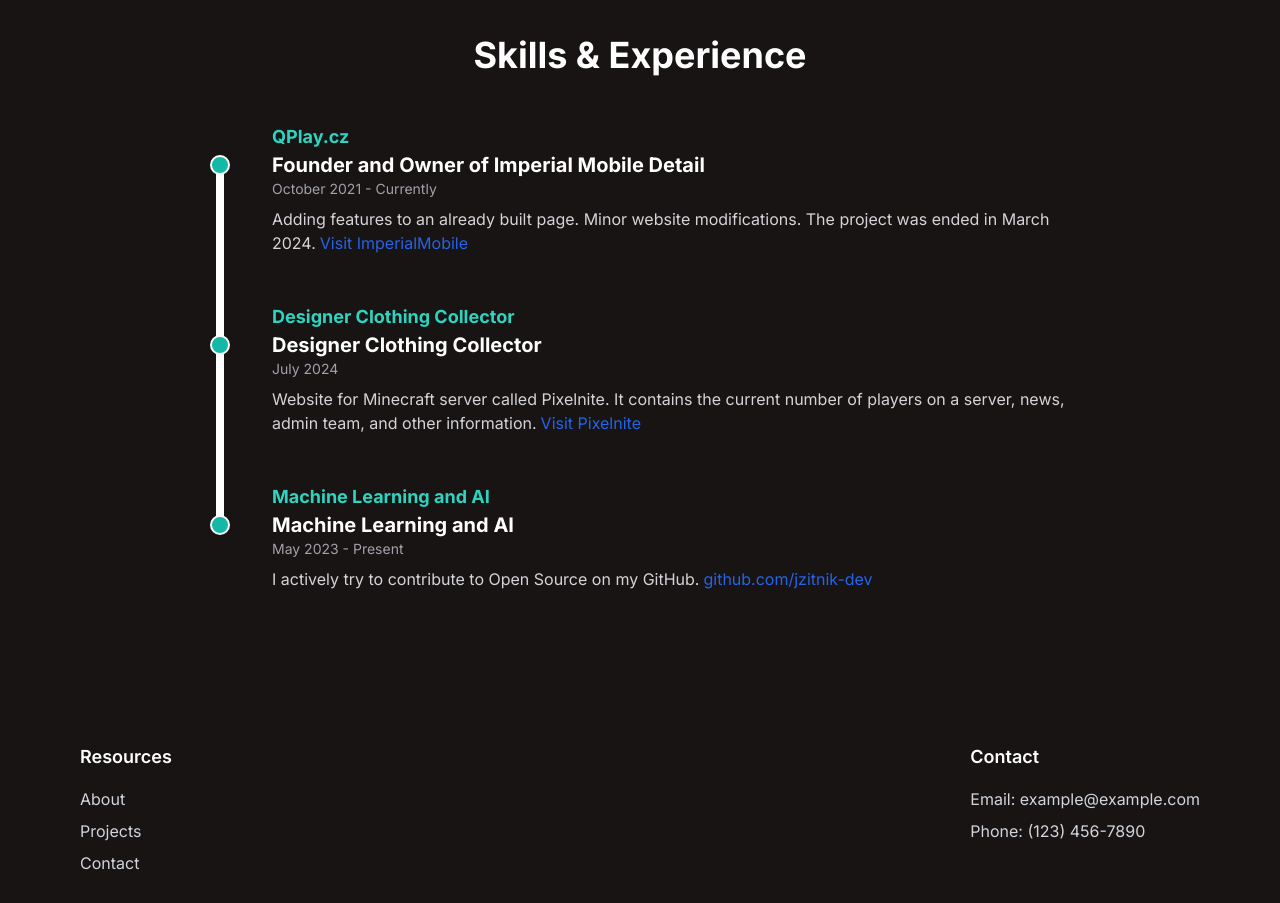
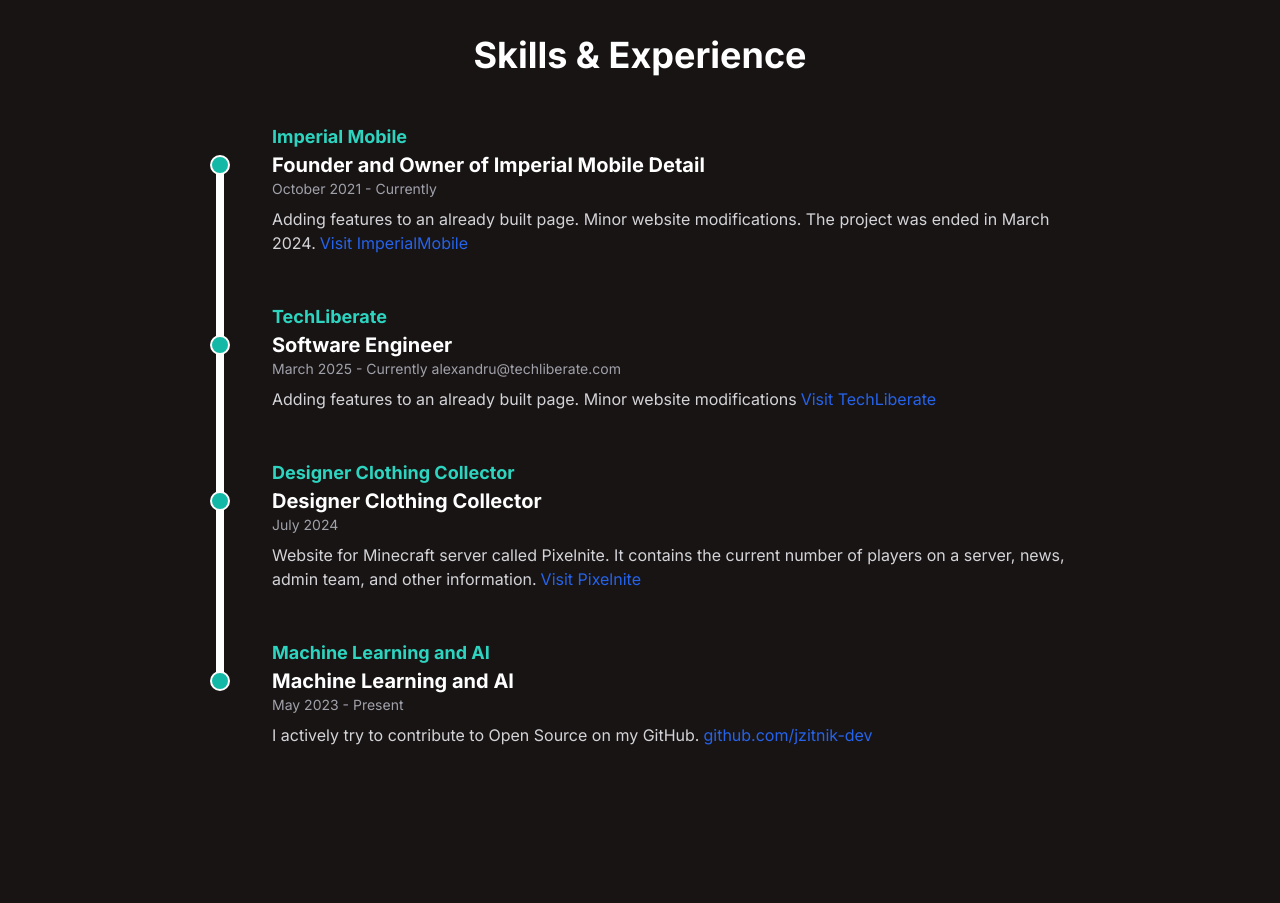
Before and after one commit to alexcojsecu/Portfolio, a Next.js app: page /about in a window 1280 px wide. Shown: the part 1000-1903 px from the top of the page. Built offline with nearby package versions, Linux system fonts and the light colour scheme.

Commit message:
Techliberate

```diff
--- /dev/null
+++ b/components/Education.tsx
@@ -0,0 +1,11 @@
+import React from 'react'
+
+const Education = () => {
+  return (
+    <div>
+
+    </div>
+  )
+}
+
+export default Education
--- a/components/Experiece.tsx
+++ b/components/Experiece.tsx
@@ -11,7 +11,7 @@ const Experience = () => {
 
         {/* QPlay.cz */}
         <div className="relative pl-20 mb-12">
-          <h2 className="text-lg font-bold text-teal-400">QPlay.cz</h2>
+          <h2 className="text-lg font-bold text-teal-400">Imperial Mobile</h2>
           <div className="relative">
             {/* Circle Marker (Adjustable position) */}
             <div className="absolute left-[-62px] top-1/2 transform -translate-y-1/2 w-5 h-5 bg-teal-500 border-2 border-white rounded-full z-10"></div>
@@ -21,6 +21,22 @@ const Experience = () => {
           <p className="text-zinc-300 mt-2">
             Adding features to an already built page. Minor website modifications. The project was ended in March 2024.
             <a href="https://imperialmobile.org" target="_blank" rel="noopener noreferrer" className="text-blue-600 hover:underline ml-1">Visit ImperialMobile</a>
+          </p>
+
+        </div>
+
+        {/* TechLiberate */}
+        <div className="relative pl-20 mb-12">
+          <h2 className="text-lg font-bold text-teal-400">TechLiberate</h2>
+          <div className="relative">
+            {/* Circle Marker (Adjustable position) */}
+            <div className="absolute left-[-62px] top-1/2 transform -translate-y-1/2 w-5 h-5 bg-teal-500 border-2 border-white rounded-full z-10"></div>
+            <h3 className="text-xl font-bold text-white">Software Engineer</h3>
+          </div>
+          <p className="text-sm text-zinc-400">March 2025 - Currently  alexandru@techliberate.com</p>
+          <p className="text-zinc-300 mt-2">
+            Adding features to an already built page. Minor website modifications
+            <a href="https://techliberate.com/" target="_blank" rel="noopener noreferrer" className="text-blue-600 hover:underline ml-1">Visit TechLiberate</a>
           </p>
 
         </div>
@@ -53,6 +69,9 @@ const Experience = () => {
           </p>
         </div>
       </div>
+
+
+
     </section>
   );
 };
```
